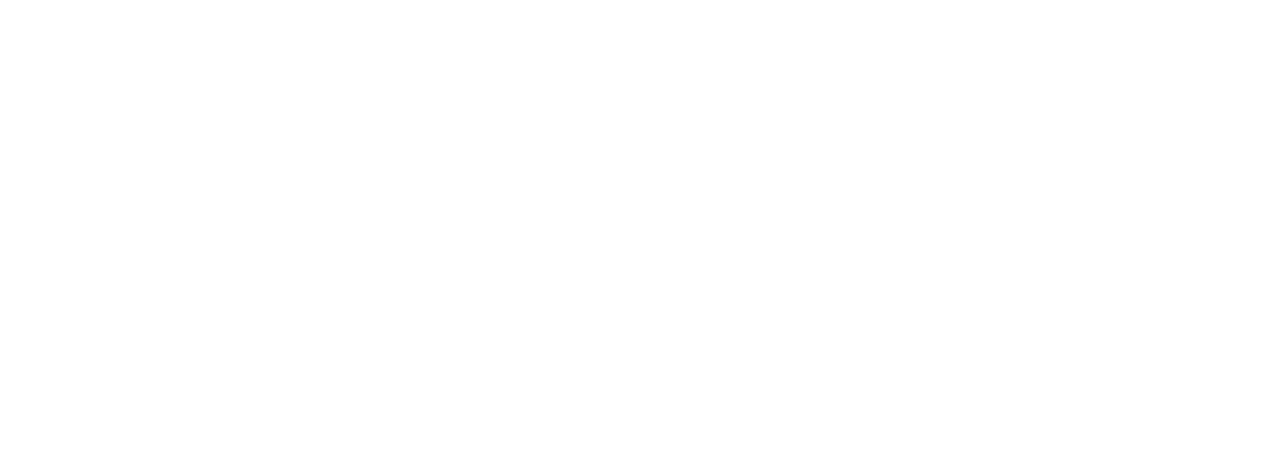
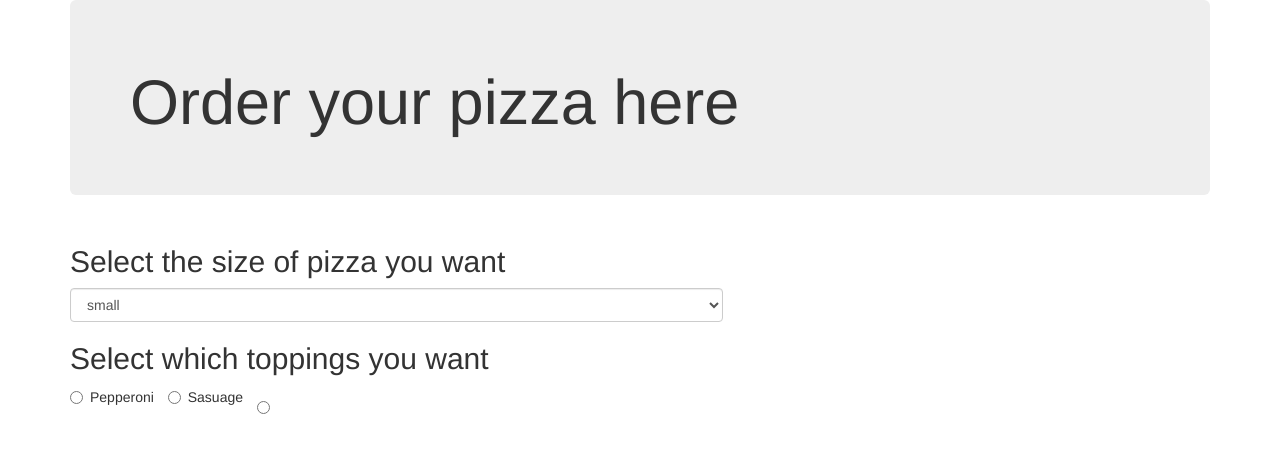
Before and after one commit to londonb/pizzaorder, a plain HTML site: page index.html in a window 1280 px wide. Drawn offline with nearby package versions, Linux system fonts and the light colour scheme.

Commit message:
allow user to select size of pizza

```diff
--- a/index.html
+++ b/index.html
@@ -6,9 +6,38 @@
     <link href="css/styles.css" rel="stylesheet" type="text/css">
     <script src="js/jquery-1.12.0.js"></script>
     <script src="js/scripts.js"></script>
-    <title></title>
+    <title>Order a Pizza</title>
   </head>
+
   <body>
+    <div class="container">
+      <div class="jumbotron">
+        <h1>Order your pizza here</h1>
+      </div> <!--END JUMBOTRON-->
+
+      <div class="row">
+        <div class="col-sm-7">
+          <h2>Select the size of pizza you want</h2>
+          <select class="form-control">
+            <option>small</option>
+            <option>medium</option>
+            <option>large</option>
+            <option>xlarge</option>
+          </select>
+          <h2>Select which toppings you want</h2>
+          <label class="radio-inline">
+            <input type="radio" name="inlineRadioOptions" id="inlineRadio1" value="option1"> Pepperoni
+          </label>
+          <label class="radio-inline">
+            <input type="radio" name="inlineRadioOptions" id="inlineRadio2" value="option2"> Sasuage
+          </label>
+          <label class="radio-inline">
+            <input type="radio" name="inlineRadioOptions" id="inlineRadio3" value="option3">
+          </label>
+        </div> <!--END ROW-->
+      </div> <!--END LEFT COLLUMN-->
+
+    </div> <!--END MAIN BODY CONTAINER-->
 
   </body>
 </html>
--- a/js/scripts.js
+++ b/js/scripts.js
@@ -26,3 +26,4 @@ Pizza.prototype.toppingTotal = function() {
 Pizza.prototype.giveTotal = function() {
   return this.sizeCost() + (this.toppingTotal() * .5);
 }
+//END BUSINESS LOGIC
```
